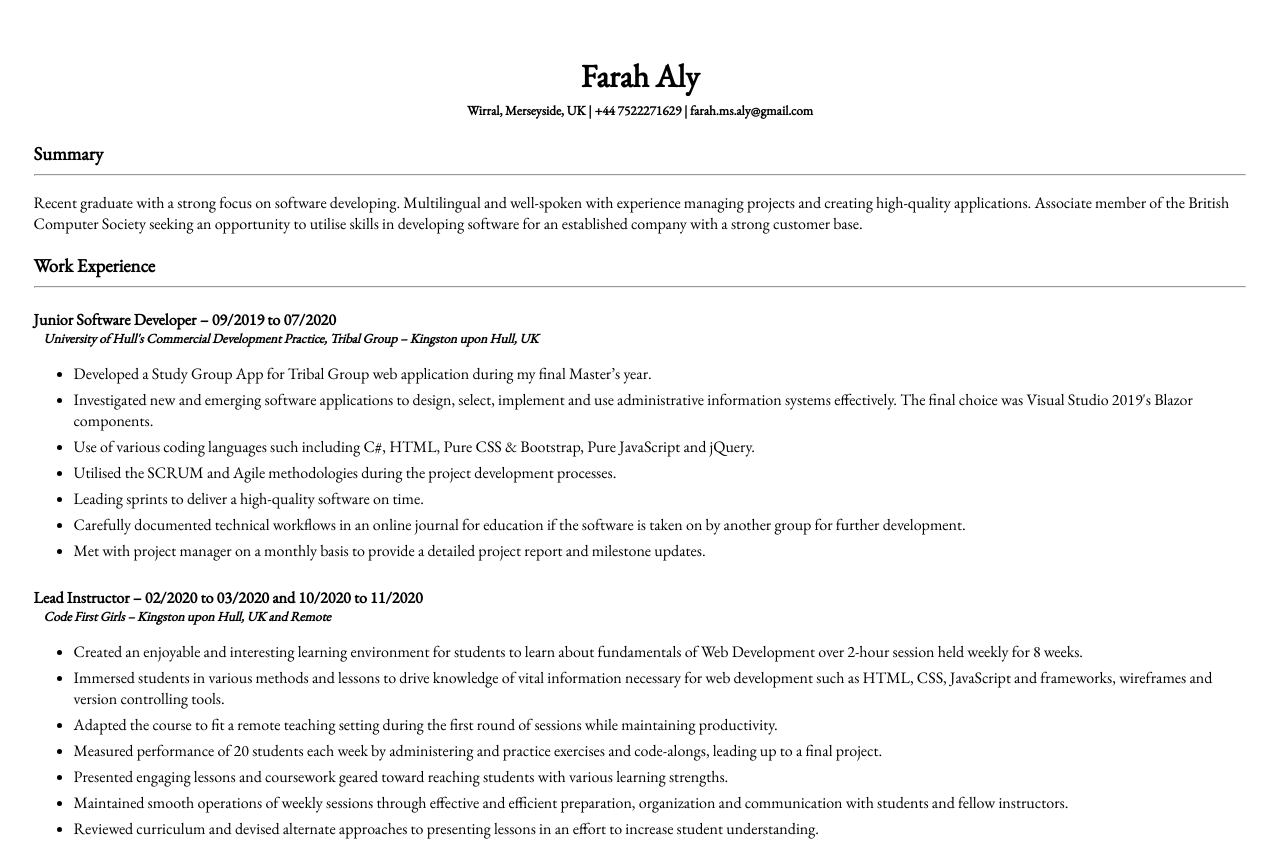
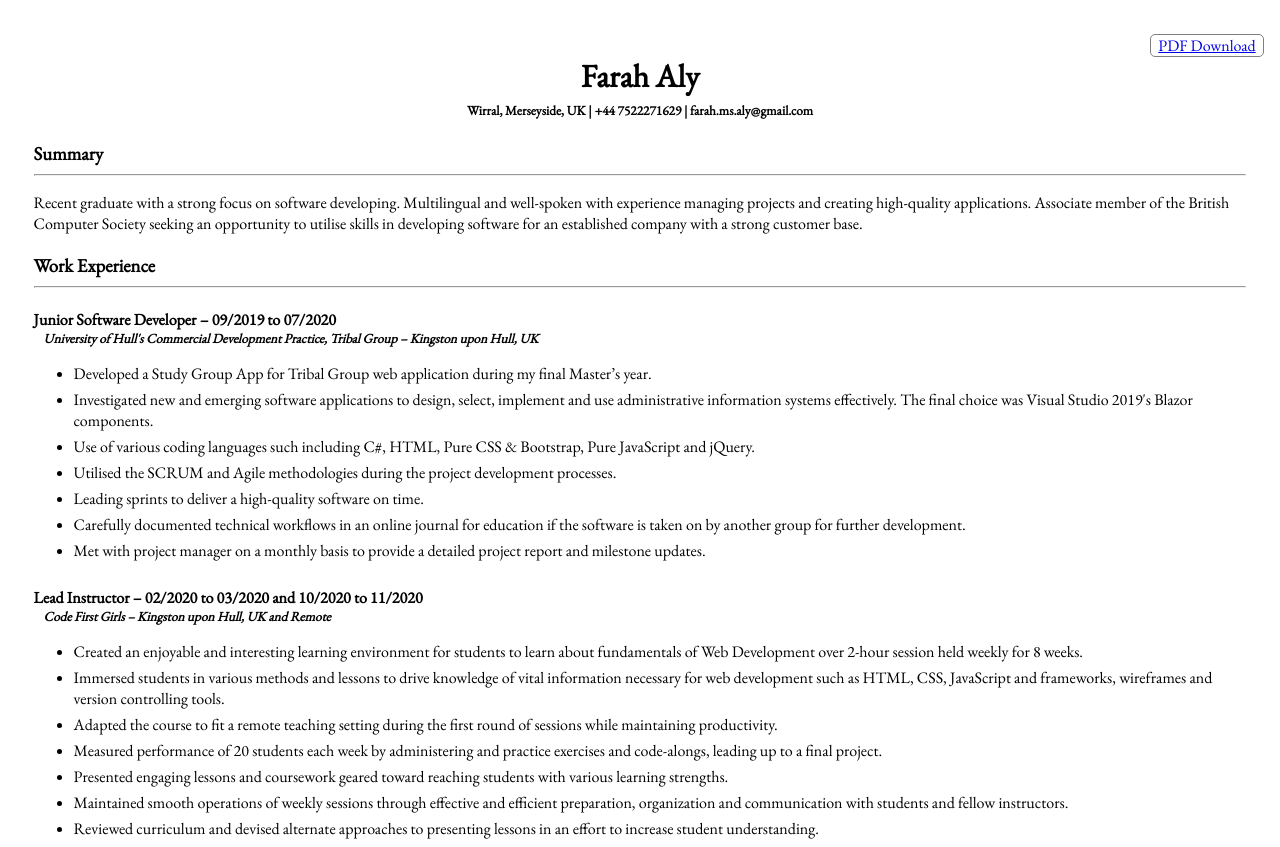
Before and after one commit to f-m-a-ly/CV-UK, a plain HTML site: page index.html in a window 1280 px wide. Shown: the top 847 px of the page. Drawn offline with nearby package versions, Linux system fonts and the light colour scheme.

Commit message:
added downloadable cv

```diff
--- a/index.html
+++ b/index.html
@@ -10,6 +10,13 @@
     <title>Farah Aly | CV</title>
 </head>
 <body>
+  <div class="download-button" style="background-color: white; position:fixed; right: 1rem; text-align: center; border: 1px solid grey; border-radius: 5px; width: 7rem;">
+    <a href="Farah Aly MEng - CV.pdf" download="CV">
+        <p style="margin: 0;">
+           PDF Download
+        </p>
+      </a>
+</div>
     <div class="headings">
         <h1>Farah Aly</h1>
         <h5>Wirral, Merseyside, UK | +44 7522271629 | farah.ms.aly@gmail.com</h5>
```
Also changed, not shown: 1 other file.
